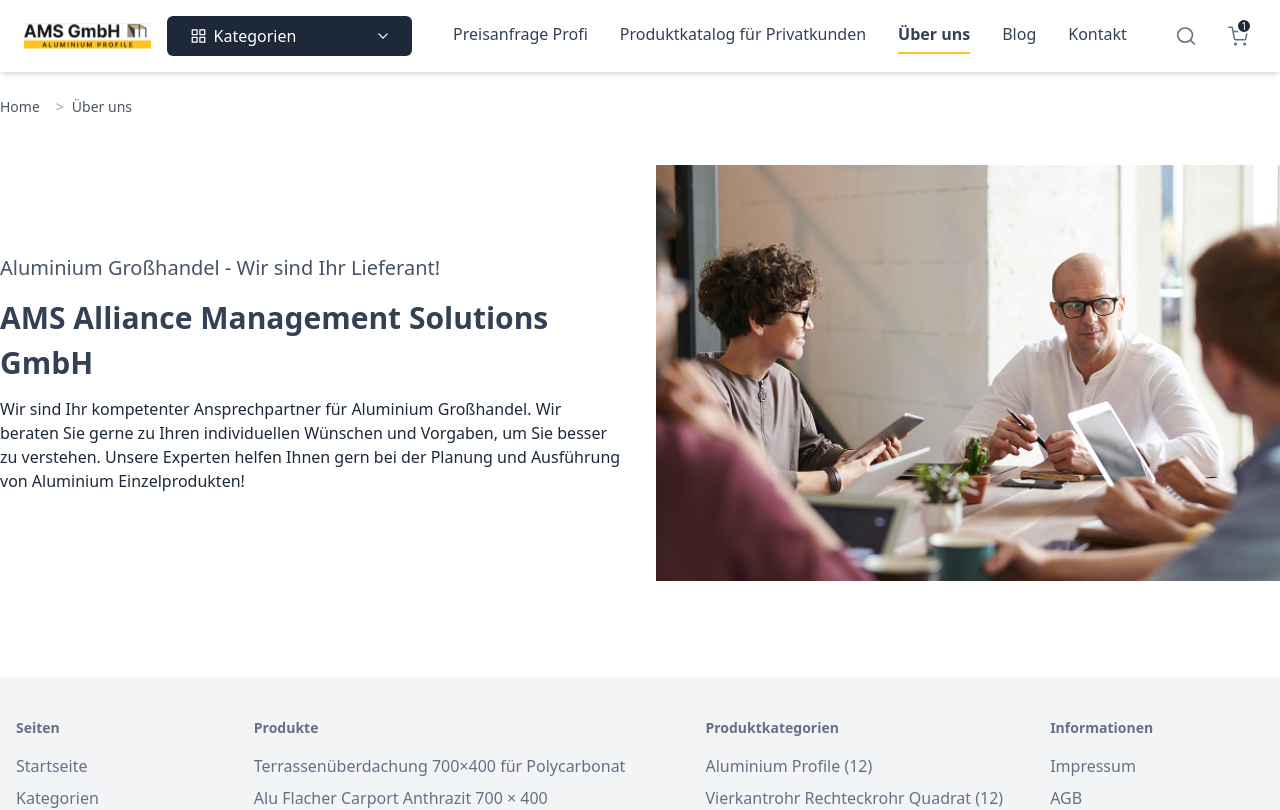
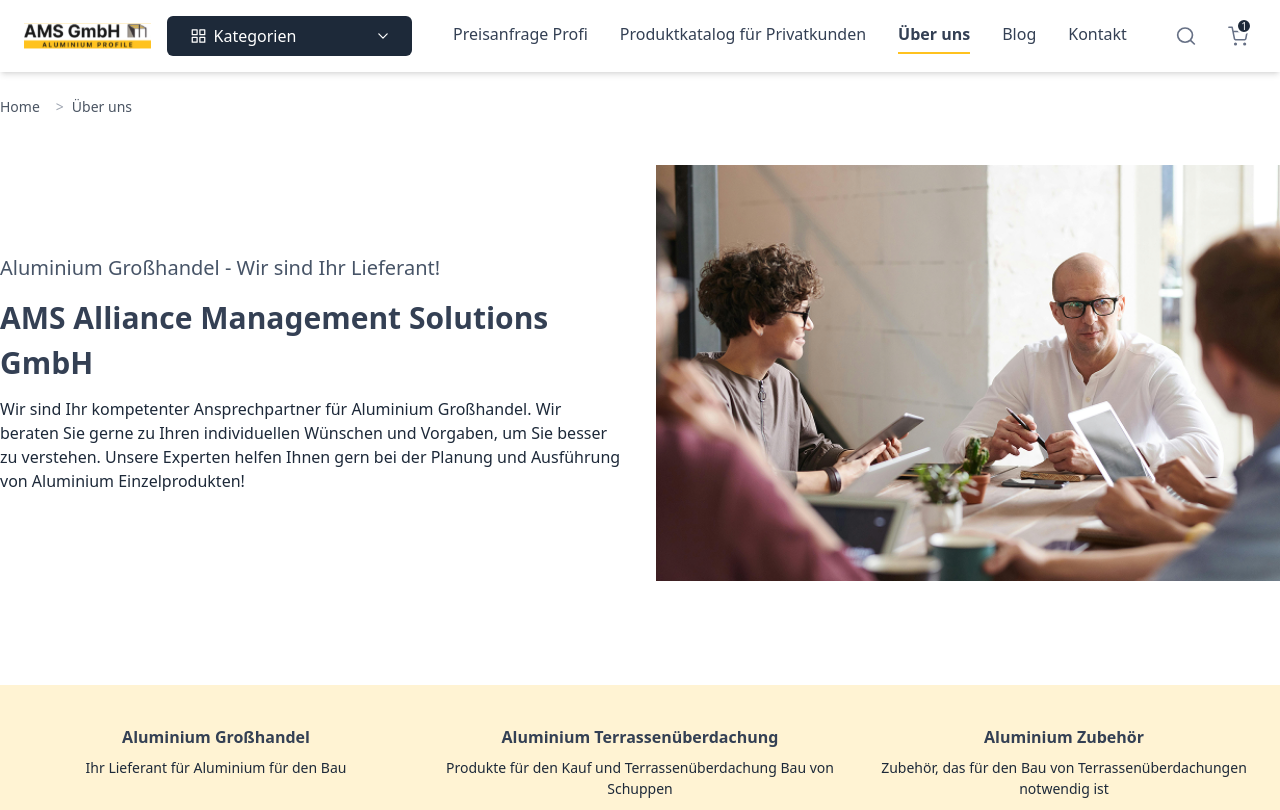
Before and after one commit to OleksiiPustilnyk/ams-gmbh-web, a Next.js app: page /about in a window 1280 px wide. Shown: the top 810 px of the page. Built offline with nearby package versions, Linux system fonts and the light colour scheme.

Commit message:
-added about info section

```diff
--- /dev/null
+++ b/components/sections/about/about-info-section.tsx
@@ -0,0 +1,36 @@
+export default function AboutInfoSection() {
+    return (
+        <section className='w-full bg-[#FFF3D3] py-10 px-4 lg:mt-14'>
+            <div className='container mx-auto grid grid-cols-1 md:grid-cols-3 gap-6 text-center'>
+                <div>
+                    <h3 className='text-[16px] leading-[24px] font-semibold text-primary mb-2'>
+                        Aluminium Großhandel
+                    </h3>
+                    <p className='text-[14px] leading-[21px] text-secondary'>
+                        Ihr Lieferant für Aluminium für den Bau
+                    </p>
+                </div>
+
+                <div>
+                    <h3 className='text-[16px] leading-[24px] font-semibold text-primary mb-2'>
+                        Aluminium Terrassenüberdachung
+                    </h3>
+                    <p className='text-[14px] leading-[21px] text-secondary'>
+                        Produkte für den Kauf und Terrassenüberdachung Bau von
+                        Schuppen
+                    </p>
+                </div>
+
+                <div>
+                    <h3 className='text-[16px] leading-[24px] font-semibold text-primary mb-2'>
+                        Aluminium Zubehör
+                    </h3>
+                    <p className='text-[14px] leading-[21px] text-secondary'>
+                        Zubehör, das für den Bau von Terrassenüberdachungen
+                        notwendig ist
+                    </p>
+                </div>
+            </div>
+        </section>
+    )
+}
--- a/components/sections/about/about-section.tsx
+++ b/components/sections/about/about-section.tsx
@@ -1,6 +1,6 @@
 import Image from 'next/image'
 
-export default function AboutUsSection() {
+export default function AboutSection() {
     return (
         <section className='w-full container mx-auto py-12 px-4 md:px-6 lg:px-0 flex flex-col lg:flex-row items-center gap-8'>
             <div className='w-full lg:w-1/2'>
--- a/view/about/index.tsx
+++ b/view/about/index.tsx
@@ -1,11 +1,13 @@
-import AboutUsSection from '@/components/sections/about/about-section'
+import AboutInfoSection from '@/components/sections/about/about-info-section'
+import AboutSection from '@/components/sections/about/about-section'
 import Breadcrumbs from '@/components/ui/bread-crumbs/bread-crumbs'
 
 export default function AboutView() {
     return (
-        <div className='w-full container mx-auto pt-6 pb-10 px-4 lg:px-0'>
+        <div className='w-full mx-auto pt-6 pb-10 px-0'>
             <Breadcrumbs />
-            <AboutUsSection />
+            <AboutSection />
+            <AboutInfoSection />
         </div>
     )
 }
```
